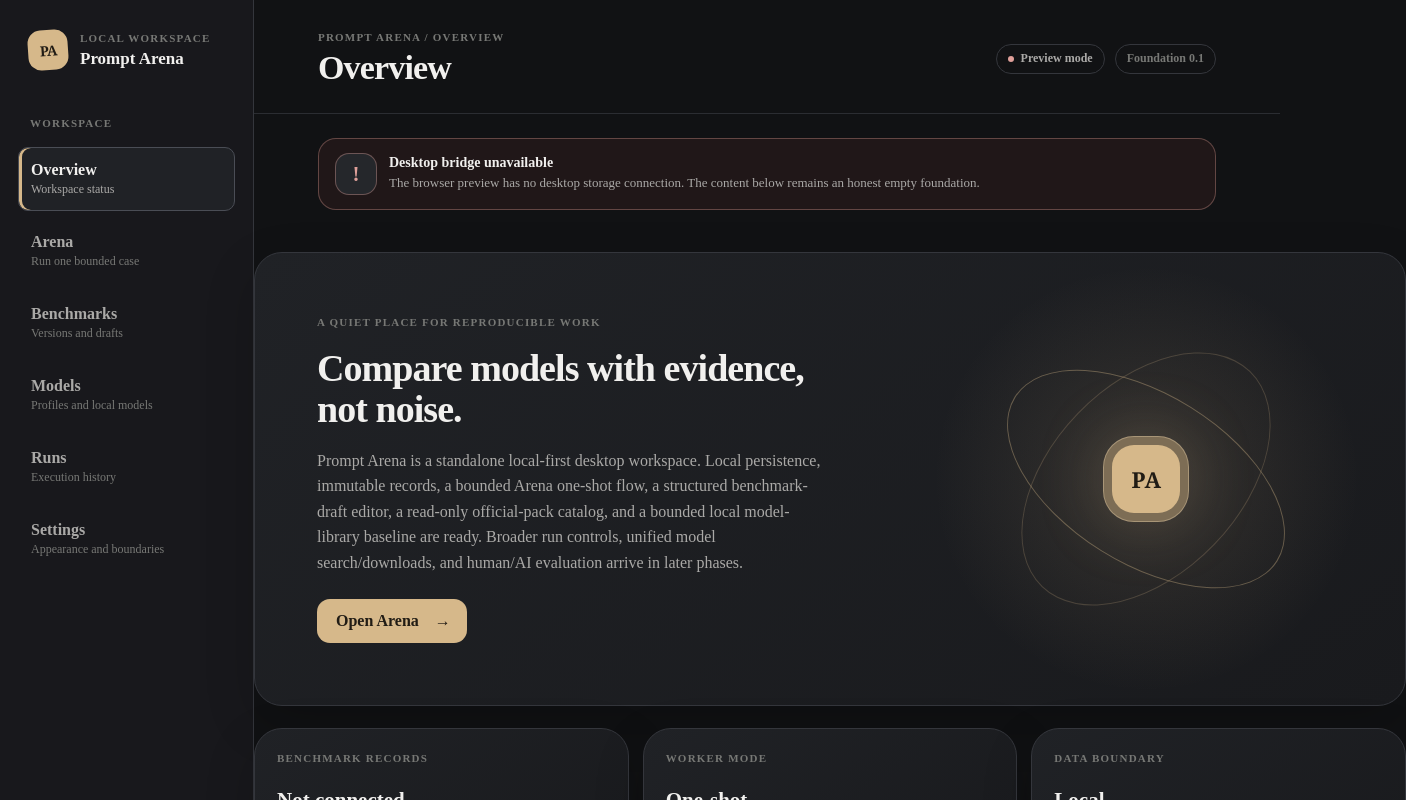
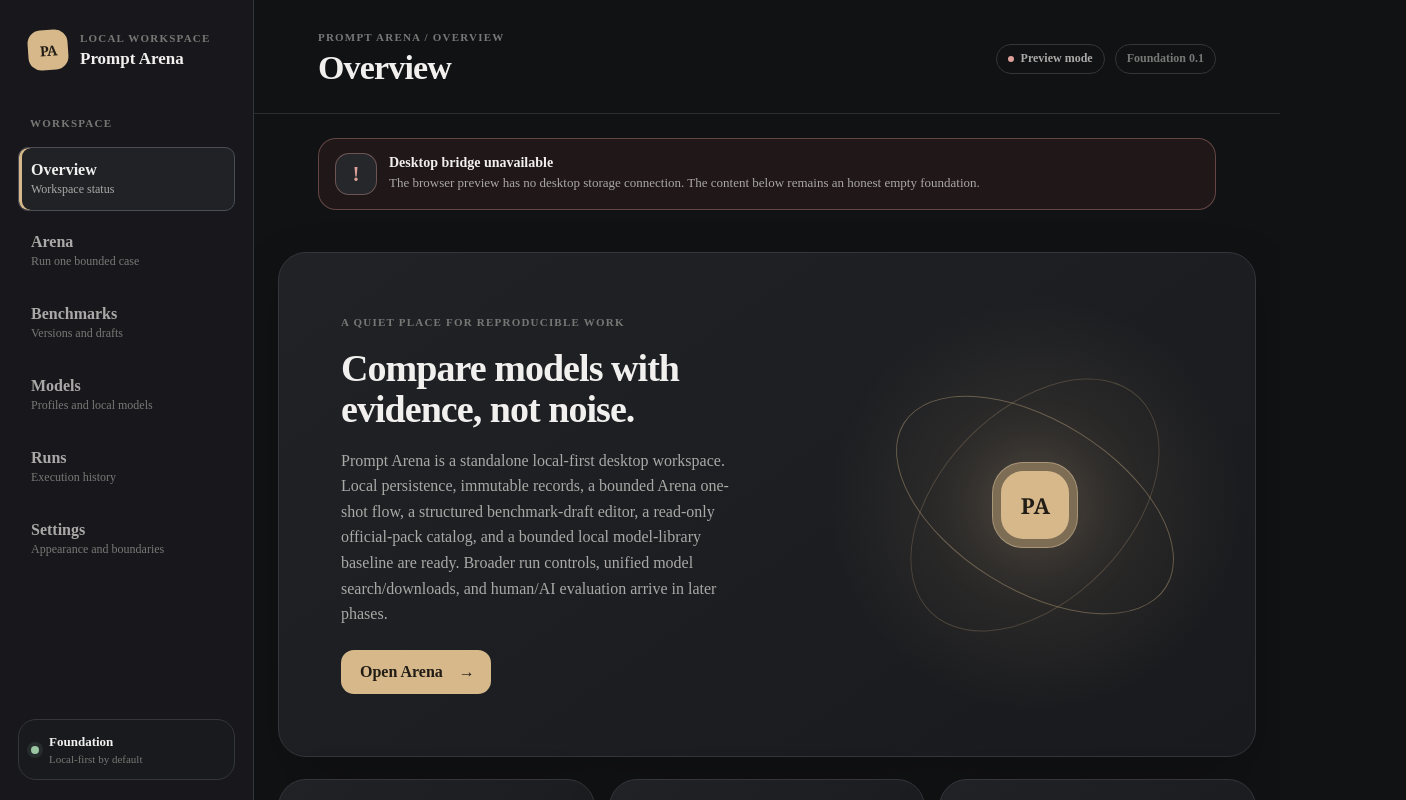
Before and after one commit to bielxdh3/Prompt-Arena, a React (Vite) app: page / in a window 1280 px wide. Shown: the top 800 px of the page, 1406 px wide, since content can reach past the window. Built offline with nearby package versions, Linux system fonts and the light colour scheme.

Commit message:
fix(ui): make workspace shell responsive and keep navigation persistent

```diff
--- a/src/styles.css
+++ b/src/styles.css
@@ -158,6 +158,12 @@
   box-sizing: border-box;
 }
 
+html,
+body,
+#root {
+  height: 100%;
+}
+
 body {
   margin: 0;
   min-width: 320px;
@@ -190,7 +196,9 @@ a:focus-visible {
 .app-shell {
   display: grid;
   grid-template-columns: 254px minmax(0, 1fr);
+  height: 100dvh;
   min-height: 100vh;
+  overflow: hidden;
   color: var(--color-text);
   background: var(--color-canvas);
   font-size: calc(16px * var(--font-scale));
@@ -217,6 +225,11 @@ a:focus-visible {
   display: flex;
   flex-direction: column;
   gap: 46px;
+  min-width: 0;
+  min-height: 0;
+  height: 100%;
+  overflow-y: auto;
+  overscroll-behavior: contain;
   padding: 30px 18px 20px;
   background: color-mix(in srgb, var(--color-surface) 92%, transparent);
   border-right: 1px solid var(--color-border);
@@ -369,11 +382,16 @@ a:focus-visible {
 
 .workspace {
   min-width: 0;
+  min-height: 0;
+  height: 100%;
+  overflow-y: auto;
+  overscroll-behavior: contain;
 }
 
 .topbar {
   justify-content: space-between;
   gap: 24px;
+  min-width: 0;
   padding: 30px 5vw 26px;
   border-bottom: 1px solid rgb(52 54 60 / 0.75);
 }
@@ -449,6 +467,7 @@ h3 {
 
 .bridge-error {
   display: flex;
+  min-width: 0;
   gap: 12px;
   margin: 24px 5vw 0;
   padding: 14px 16px;
@@ -471,7 +490,8 @@ h3 {
 }
 
 .main-content {
-  width: min(1180px, 90vw);
+  width: min(1180px, calc(100% - 48px));
+  max-width: 100%;
   margin: 0 auto;
   padding: 42px 0 70px;
 }
@@ -482,10 +502,47 @@ h3 {
 }
 
 .panel {
+  min-width: 0;
   background: linear-gradient(145deg, var(--color-surface-raised), var(--color-surface));
   border: 1px solid var(--color-border);
   border-radius: var(--radius-lg);
   box-shadow: var(--shadow-panel);
+}
+
+.view-stack > *,
+.topbar > *,
+.bridge-error > *,
+.section-heading > *,
+.boundary-row > *,
+.provider-card-heading > *,
+.provider-facts > *,
+.provider-facts div > *,
+.storage-notice > *,
+.run-row > *,
+.model-row > *,
+.profile-record-row > *,
+.benchmark-record-row > * {
+  min-width: 0;
+}
+
+.boundary-row strong,
+.run-row .eyebrow,
+.run-row h3,
+.model-row h3,
+.profile-record-row strong,
+.benchmark-record-row strong,
+.benchmark-record-row small,
+.provider-card-heading h4,
+.provider-facts strong,
+.provider-facts div > *,
+.bridge-error p,
+.field-help,
+.field-error,
+.profile-record-row small,
+.artifact-evidence-list strong,
+.locked-evaluation-list span,
+.comparability-ordering strong {
+  overflow-wrap: anywhere;
 }
 
 .hero-panel {
@@ -1868,13 +1925,20 @@ button.official-pack-row:hover,
 @media (max-width: 900px) {
   .app-shell {
     grid-template-columns: 1fr;
+    grid-template-rows: auto minmax(0, 1fr);
   }
 
   .sidebar {
     gap: 20px;
+    height: auto;
+    overflow: visible;
     padding: 18px;
     border-right: 0;
     border-bottom: 1px solid var(--color-border);
+  }
+
+  .workspace {
+    height: auto;
   }
 
   .primary-nav {
```
